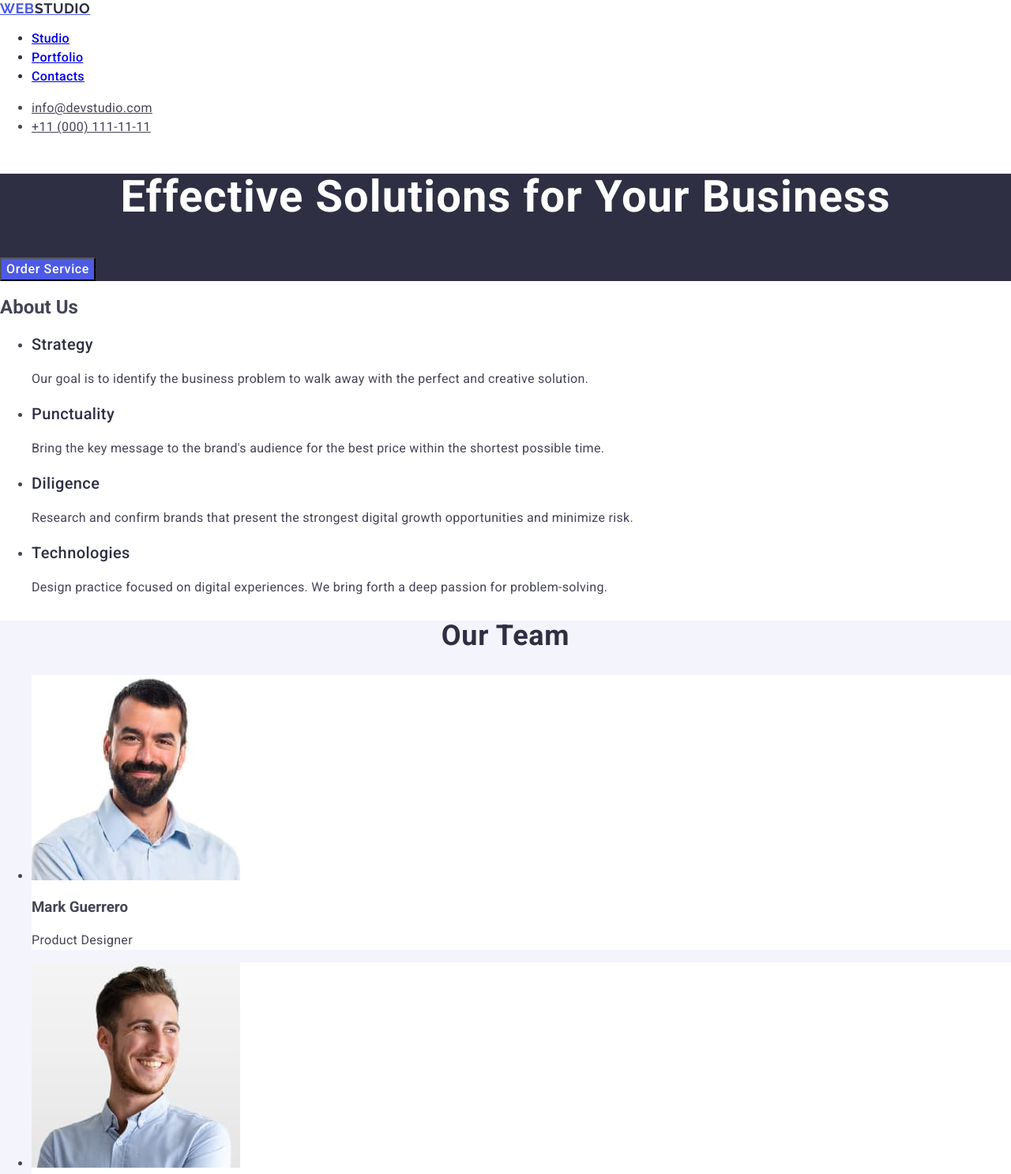
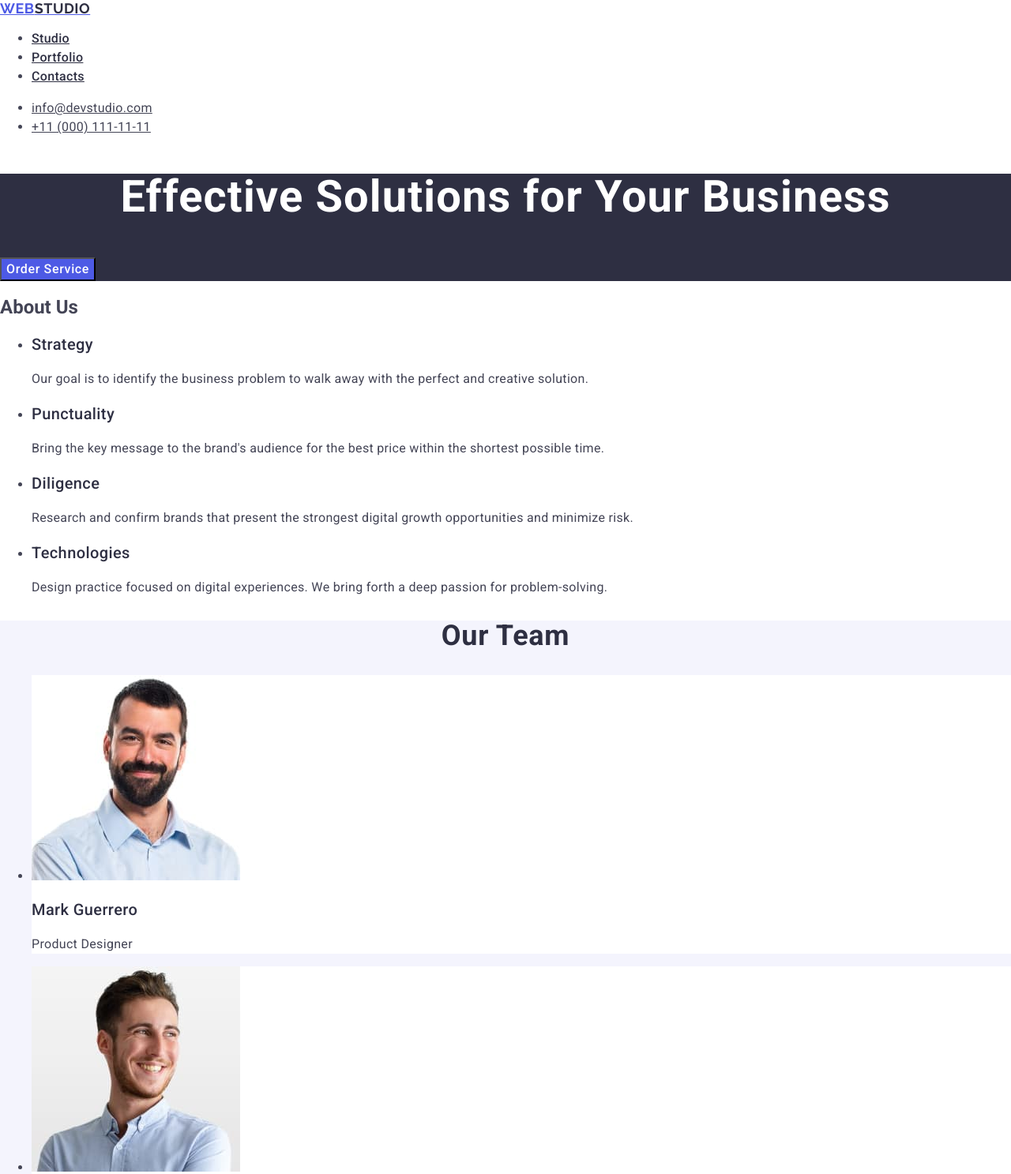
Before and after one commit to kgb140391/goit-markup-hw-02, a plain HTML site: page index.html in a window 1280 px wide. Shown: the top 1487 px of the page at 79% size. Drawn offline with nearby package versions, Linux system fonts and the light colour scheme.

Commit message:
Add files via upload

```diff
--- a/css/styles.css
+++ b/css/styles.css
@@ -15,7 +15,7 @@ body {
 .nav-logo .logo-span {
     color: #2e2f42;
 }
-.nav-list-item-list {
+.nav-list-item-list .link {
     font-weight: 500;
     font-size: 16px;
     line-height: 24px;
@@ -89,7 +89,7 @@ body {
 .third-section-list .list-item {
     background-color: #FFFFFF;
 }
-.third-section-list .list-name-one {
+.third-section-list .name-one {
     font-weight: 500;
     font-size: 20px;
     line-height: 1.2;
```
